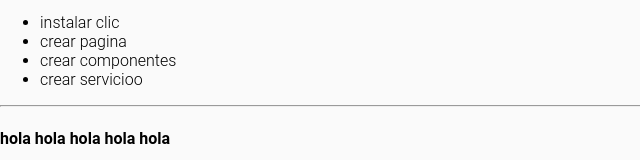
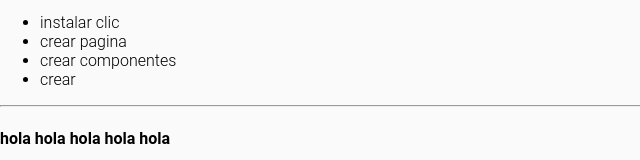
Before and after one commit to Sergio-d12/APP, an Angular app: page /laboratorio in a window 1280 px wide. Shown: the part 146-306 px from the top of the page, without its empty margins (0-640 px from the left). Built offline with nearby package versions, Linux system fonts and the light colour scheme.

Commit message:
corregi errores

```diff
--- a/src/app/pagina/laboratorio/laboratorio.component.ts
+++ b/src/app/pagina/laboratorio/laboratorio.component.ts
@@ -15,7 +15,7 @@ export class LaboratorioComponent {
    "instalar clic",
    "crear pagina",
    "crear componentes",
-   "crear servicioo"
+   "crear "
   ];
   name = "sergio";
   age = "17 ";
```
